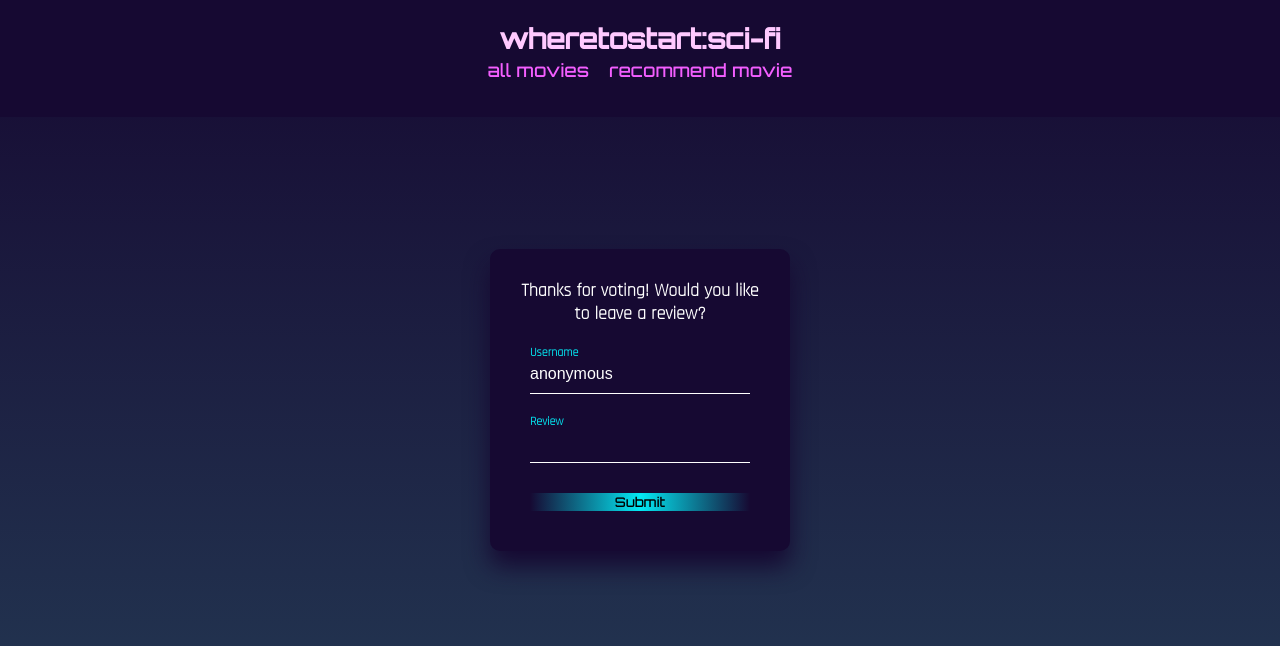
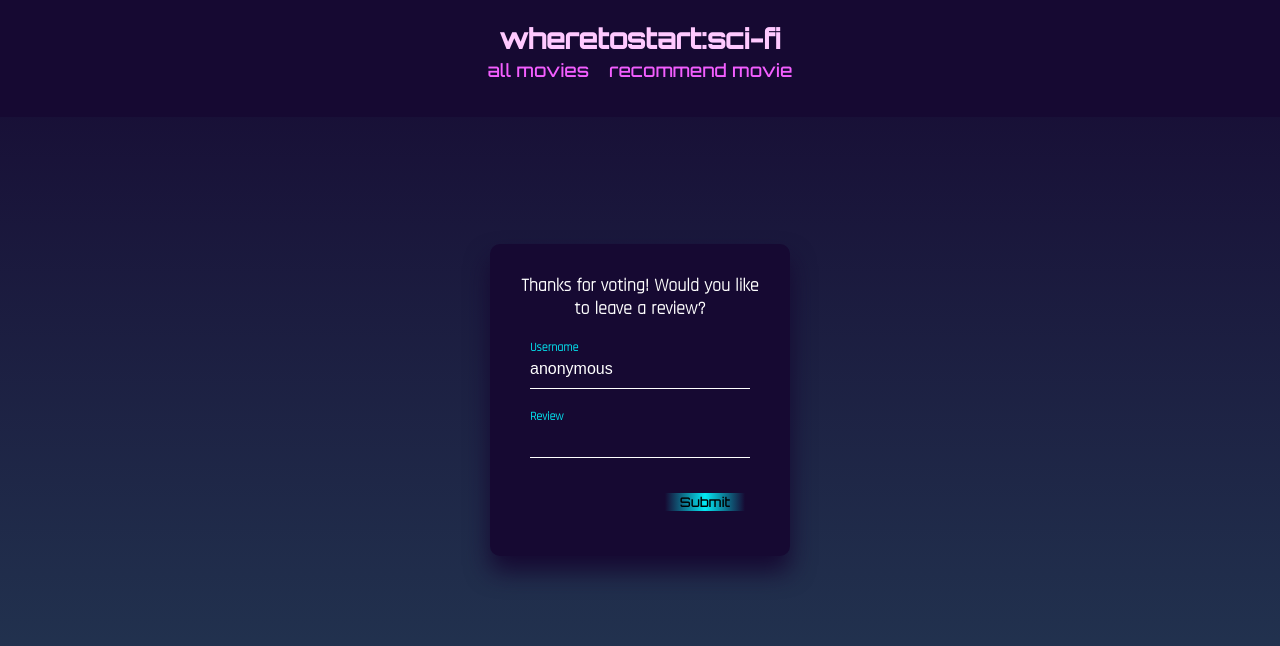
Before and after one commit to jesschoe/wheretostart, a React (Create React App) app in the folder client/: page /movies/1/review in a window 1280 px wide. Shown: the top 646 px of the page. Built offline with nearby package versions, Linux system fonts and the light colour scheme; no server answers.

Commit message:
complete delete review function. CRUD complete

```diff
--- a/client/src/App.css
+++ b/client/src/App.css
@@ -113,7 +113,7 @@ img {
   opacity: .95;
   margin: -15px;
   text-decoration: none;
-  transform: skewY(7deg)
+  transform: skewY(7deg);
 }
 
 .search-form {
@@ -144,7 +144,7 @@ form {
   margin: 20px;
 }
 
-.delete-button {
+button {
   width: 80px;
   align-self:flex-end;
   margin: 5px;
@@ -152,7 +152,7 @@ form {
   border: none;
 }
 
-.delete-button:hover {
+button:hover {
   background: linear-gradient(270deg, #03e9f4, transparent, #03e9f4);
   color: #03e9f4;
 }
--- a/client/src/components/MovieDetails.jsx
+++ b/client/src/components/MovieDetails.jsx
@@ -19,7 +19,7 @@ export default function MovieDetails() {
     return (
         <div>
             <Details title={movie.fields?.title} id={id}/>
-            <Reviews reviewIds={movie.fields?.reviews} />
+            <Reviews reviewIds={movie.fields?.reviews} id={id}/>
         </div>
     )
 }
--- a/client/src/components/ReviewForm.css
+++ b/client/src/components/ReviewForm.css
@@ -77,15 +77,3 @@ body {
     position: absolute;
     display: block;
 }
-
-.vote-submit {
-
-    background: linear-gradient(90deg, transparent, #03e9f4, transparent);
-    border: none;
-
-}
-
-.vote-submit:hover {
-    background: linear-gradient(270deg, #03e9f4, transparent, #03e9f4);
-    color: #03e9f4;
-}
--- a/client/src/components/ReviewForm.jsx
+++ b/client/src/components/ReviewForm.jsx
@@ -26,7 +26,7 @@ export default function ReviewForm(props) {
                         onChange={(e)=>props.setReviews(e.target.value)} />
                     <label>Review</label>
                 </div>
-                <button className='vote-submit font-orb'>
+                <button className='font-orb'>
                     <span></span>
                     <span></span>
                     <span></span>
--- a/client/src/components/Reviews.jsx
+++ b/client/src/components/Reviews.jsx
@@ -1,35 +1,38 @@
 import { useState, useEffect } from 'react'
-import { getReviews } from '../services'
+import { getReviews, deleteReview } from '../services'
 
 export default function Reviews(props) {
     const [reviews, setReviews] = useState([])
 
 
     useEffect(() => {
+        console.log('ids', props.reviewIds)
         if (props.reviewIds) {
             props.reviewIds.map(async (reviewId) => {
                 const data = await getReviews(reviewId)
                 const reviewObj = {
                     username: data.fields.username,
-                    review: data.fields.review
+                    review: data.fields.review,
+                    id: reviewId
                 }
                 setReviews((prevState) => [...prevState, reviewObj])
         })}
 
     }, [props.reviewIds])
 
-    const handleDelete = () => {
-
+    const handleDelete = async(id) => {
+        console.log(id)
+        await deleteReview(id)
     }
 
     return (
         <div className='reviews-container'>
             REVIEWS
-            {reviews?.map((review, i) =>
-                    <div className='reviews' key={i}>
+            {reviews?.map((review) =>
+                    <div className='reviews' key={review.id}>
                         <p className='review-text'>{review.review}</p>
                         <p className='review-name'>{review.username}</p>
-                        <button onClick={handleDelete} className='delete-button'>delete</button>
+                        <button onClick={()=>handleDelete(review.id)} className='delete-button'>delete</button>
                     </div>
                 )
             }
--- a/client/src/services/index.js
+++ b/client/src/services/index.js
@@ -36,6 +36,21 @@ export async function submitMovie(fields) {
     return res.data
 }
 
+export async function getReviews(id) {
+    const res = await axios.get(`${airtableURL}/${id}`, config)
+    return res.data
+}
+
+export async function reviewMovie(fields) {
+    const res = await axios.post(reviewsURL, {fields}, config)
+    return res.data
+}
+
+export async function deleteReview(id) {
+    const res = await axios.delete(`${airtableURL}/${id}`, config)
+    return res.data
+}
+
 export async function fetchMovieDetails(movieTitle) {
     const res = await axios.get(`${omdbURL}${movieTitle}`)
     return res.data
@@ -50,13 +65,3 @@ export async function searchMovieId(movieID) {
     const res = await axios.get(`${omdbSearchIdURL}${movieID}`)
     return res.data
 }
-
-export async function reviewMovie(fields) {
-    const res = await axios.post(reviewsURL, {fields}, config)
-    return res.data
-}
-
-export async function getReviews(id) {
-    const res = await axios.get(`${airtableURL}/${id}`, config)
-    return res.data
-}
```
